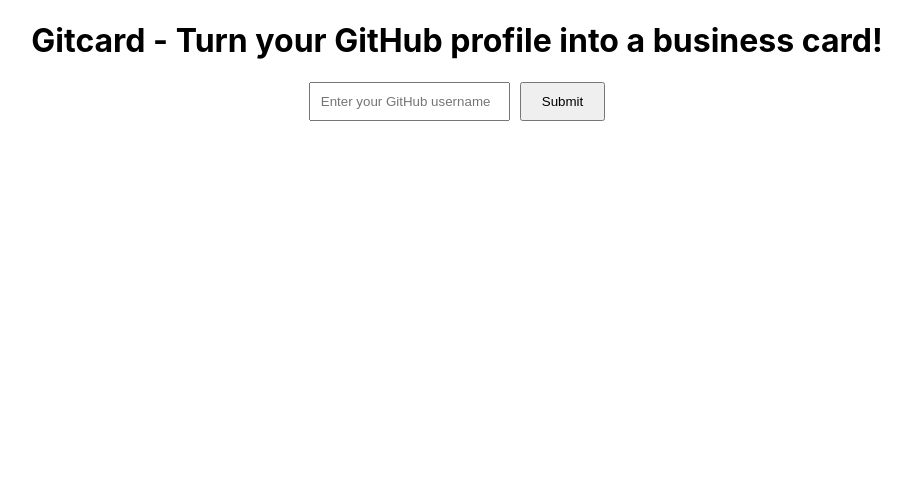
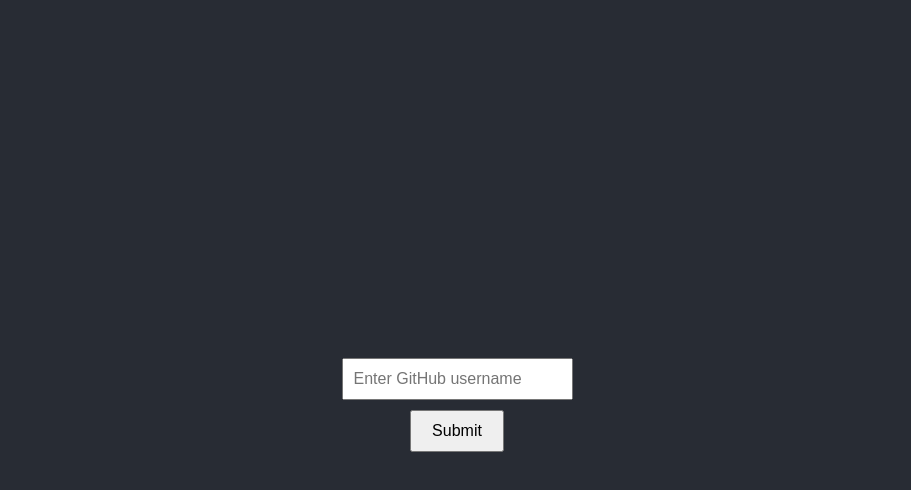
Before and after one commit to NathanielJames97/Gitcard-A-Simple-GitHub-Profile-Viewer, a React (Create React App) app: page / in a window 1280 px wide. Shown: the top 490 px of the page, without its empty margins (183-1094 px from the left). Built offline with nearby package versions, Linux system fonts and the light colour scheme.

Commit message:
Update styling and get more info from API

```diff
--- a/src/App.css
+++ b/src/App.css
@@ -1,41 +1,55 @@
-.App-header {
+.App {
   text-align: center;
 }
 
-form {
-  margin: 20px 0;
+.App-header {
+  background-color: #282c34;
+  min-height: 100vh;
+  display: flex;
+  flex-direction: column;
+  align-items: center;
+  justify-content: center;
+  font-size: calc(10px + 2vmin);
+  color: white;
 }
 
 input {
   padding: 10px;
-  margin-right: 10px;
+  margin: 10px;
+  font-size: 16px;
 }
 
 button {
   padding: 10px 20px;
+  font-size: 16px;
+  cursor: pointer;
 }
 
-.Card {
-  background-color: #282c34;
+.profile-card {
+  background: #fff;
+  color: #333;
   padding: 20px;
-  border-radius: 10px;
-  color: white;
+  border-radius: 8px;
+  box-shadow: 0 0 10px rgba(0, 0, 0, 0.1);
+  text-align: left;
+  max-width: 400px;
   margin-top: 20px;
-  text-align: left;
-  display: inline-block;
-  width: 300px;
-  box-shadow: 0 4px 8px rgba(0, 0, 0, 0.2);
 }
 
-.Card img {
+.profile-card img {
+  width: 100px;
   border-radius: 50%;
-  margin-bottom: 10px;
 }
 
-.Card p {
-  margin: 5px 0;
+.error {
+  color: red;
 }
 
-#visualization {
-  margin-top: 20px;
+body.dark-mode .App-header {
+  background-color: #1a1a1a;
 }
+
+body.dark-mode .profile-card {
+  background: #333;
+  color: #fff;
+}
--- a/src/App.js
+++ b/src/App.js
@@ -1,81 +1,51 @@
+import React, { useState } from 'react';
 import './App.css';
-import { useState } from 'react';
-import * as d3 from 'd3';
 
 function App() {
-  const [githubName, setGithubName] = useState("");
-  const [data, setData] = useState(null);
+  const [username, setUsername] = useState('');
+  const [profileData, setProfileData] = useState(null);
+  const [error, setError] = useState('');
 
-  const handleChange = (e) => {
-    setGithubName(e.target.value);
-  };
-
-  const handleSubmit = (e) => {
-    e.preventDefault();
-    if (githubName) {
-      fetch(`https://api.github.com/users/${githubName}`)
-        .then(response => response.json())
-        .then(data => {
-          setData(data);
-          drawVisualization(data);
-        })
-        .catch(error => console.error('Error fetching the GitHub data:', error));
+  const fetchProfileData = async () => {
+    try {
+      const response = await fetch(`https://api.github.com/users/${username}`);
+      if (!response.ok) {
+        throw new Error('User not found');
+      }
+      const data = await response.json();
+      setProfileData(data);
+      setError('');
+    } catch (err) {
+      setError(err.message);
+      setProfileData(null);
     }
-  };
-
-  const drawVisualization = (data) => {
-    d3.selectAll("#visualization > *").remove();
-    const svg = d3.select("#visualization")
-      .append("svg")
-      .attr("width", 300)
-      .attr("height", 300);
-
-    const circle = svg.append("circle")
-      .attr("cx", 150)
-      .attr("cy", 150)
-      .attr("r", data.public_repos)
-      .attr("fill", "blue");
-
-    svg.append("text")
-      .attr("x", 150)
-      .attr("y", 150)
-      .attr("text-anchor", "middle")
-      .attr("dy", ".3em")
-      .attr("fill", "white")
-      .text(data.public_repos);
   };
 
   return (
     <div className="App">
       <header className="App-header">
-        <h1>Gitcard - Turn your GitHub profile into a business card!</h1>
-        <form onSubmit={handleSubmit}>
-          <input
-            type="text"
-            placeholder="Enter your GitHub username"
-            value={githubName}
-            onChange={handleChange}
-          />
-          <button type="submit">Submit</button>
-        </form>
-        {data && (
-          <div className="Card">
-            <h2>{data.name}</h2>
-            <img src={data.avatar_url} alt={`${data.name}'s avatar`} width="100" />
-            <p><strong>Username:</strong> {data.login}</p>
-            <p><strong>Bio:</strong> {data.bio}</p>
-            <p><strong>Location:</strong> {data.location}</p>
-            <p><strong>Public Repos:</strong> {data.public_repos}</p>
-            <p><strong>Followers:</strong> {data.followers}</p>
-            <p><strong>Following:</strong> {data.following}</p>
-            <div id="visualization"></div>
+        <input
+          type="text"
+          value={username}
+          onChange={(e) => setUsername(e.target.value)}
+          placeholder="Enter GitHub username"
+        />
+        <button onClick={fetchProfileData}>Submit</button>
+        {error && <p className="error">{error}</p>}
+        {profileData && (
+          <div className="profile-card">
+            <img src={profileData.avatar_url} alt={profileData.name} />
+            <h2>{profileData.name}</h2>
+            <p>{profileData.bio}</p>
+            <p><strong>Location:</strong> {profileData.location}</p>
+            <p><strong>Public Repos:</strong> {profileData.public_repos}</p>
+            <p><strong>Followers:</strong> {profileData.followers}</p>
+            <p><strong>Following:</strong> {profileData.following}</p>
+            <p><strong>Company:</strong> {profileData.company}</p>
+            <p><strong>Blog:</strong> <a href={profileData.blog}>{profileData.blog}</a></p>
+            <p><strong>Email:</strong> {profileData.email}</p>
           </div>
         )}
-
-        <div className="Repo">
-
-
-        </div>
       </header>
     </div>
   );
```
